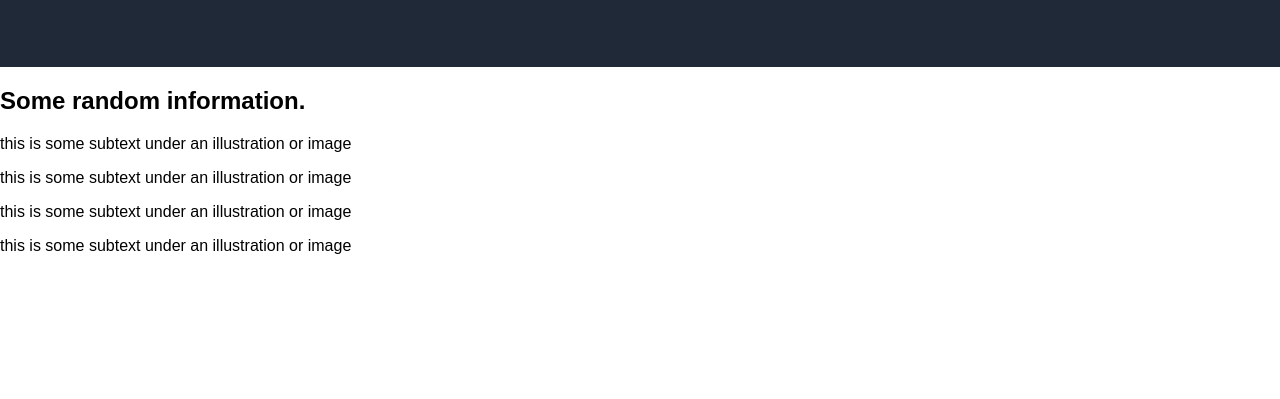
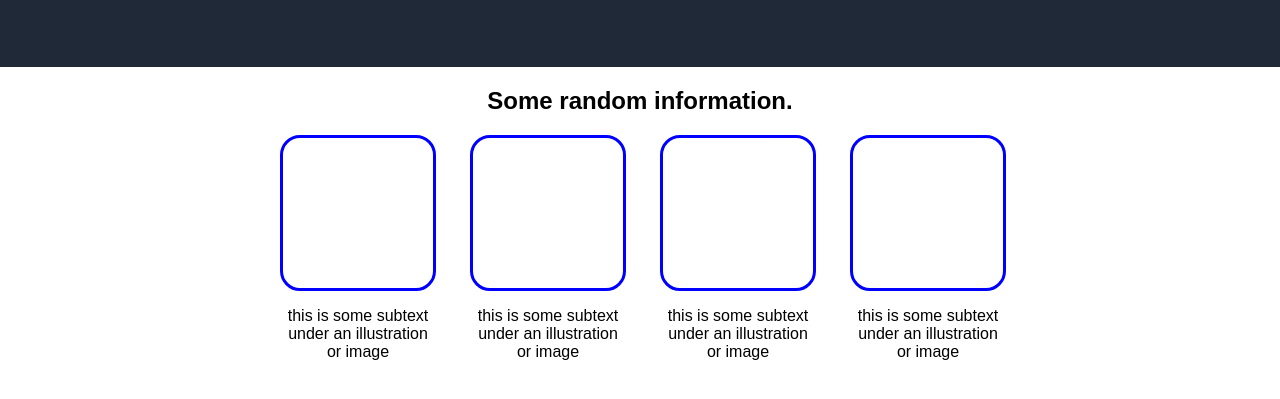
Before and after one commit to juneidteklu/landing-page, a plain HTML site: page index.html in a window 1280 px wide. Shown: the part 401-800 px from the top of the page. Drawn offline with Linux system fonts and the light colour scheme.

Commit message:
Style the body one section

```diff
--- a/index.html
+++ b/index.html
@@ -40,6 +40,8 @@
         <div class="body-one">
             <h2>Some random information.</h2>
 
+        <div class="info">
+
             <div class ='box-container'>
                 <div class="box"></div>
                 <p>this is some subtext under an illustration or image</p>
@@ -59,6 +61,7 @@
                 <div class="box"></div>
                 <p>this is some subtext under an illustration or image</p>
             </div>
+        </div>
 
         </div>
 
--- a/style.css
+++ b/style.css
@@ -82,3 +82,35 @@ button{
     padding: 3px 20px;
 
 }
+
+.body-one{
+    display: flex;
+    flex-direction: column;
+    align-items: center;
+    justify-content: center;
+}
+
+.info{
+    display: flex;
+    gap: 40px;
+    flex-wrap: wrap;
+}
+
+.box-container{
+    display: flex;
+    flex-flow: column wrap;
+    align-items: center;
+    width:150px;
+}
+
+.box{
+    height: 150px;
+    width: 150px;
+    border: solid blue;
+    border-radius: 20px;
+
+}
+
+.box-container p{
+text-align: center;
+}
```
